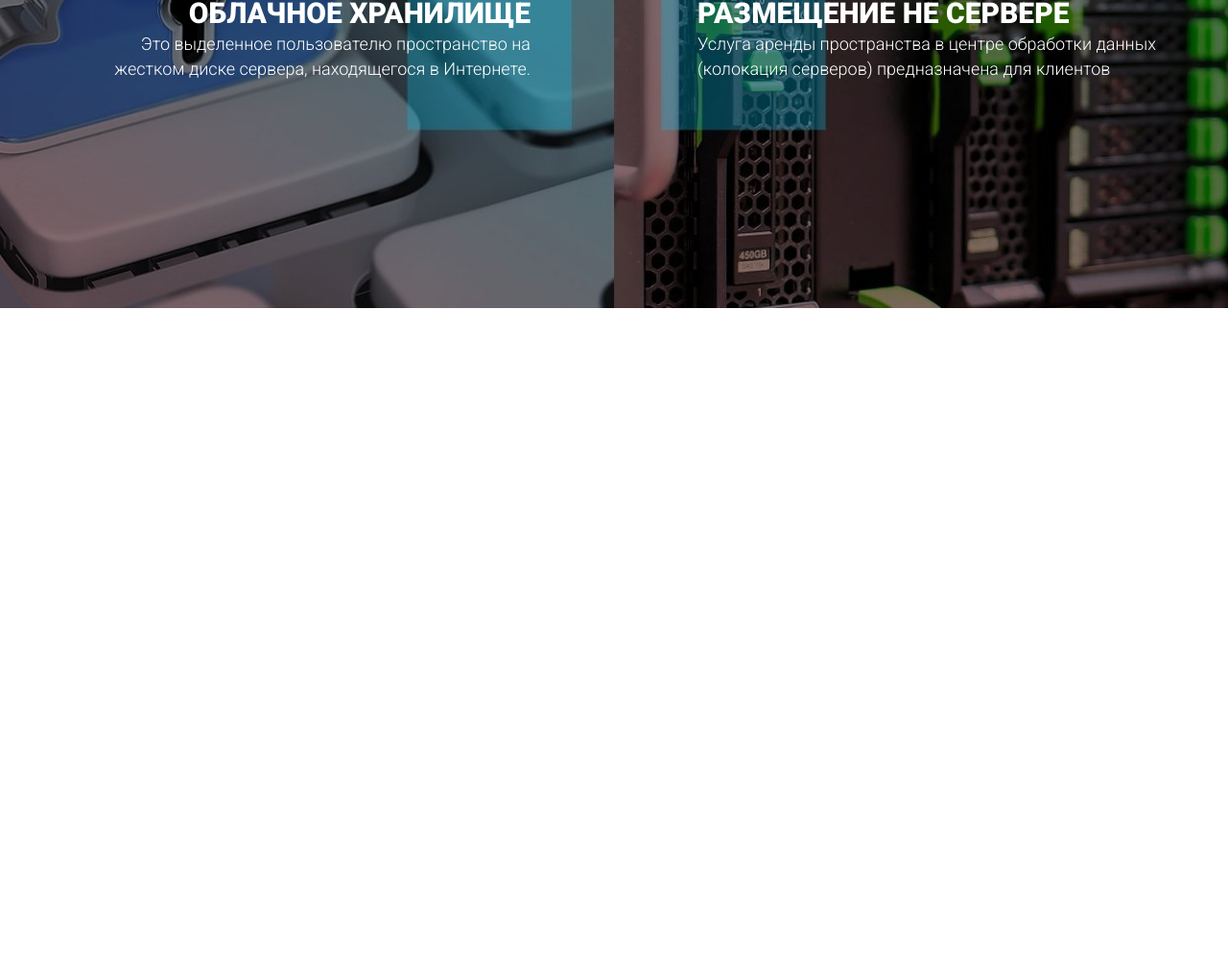
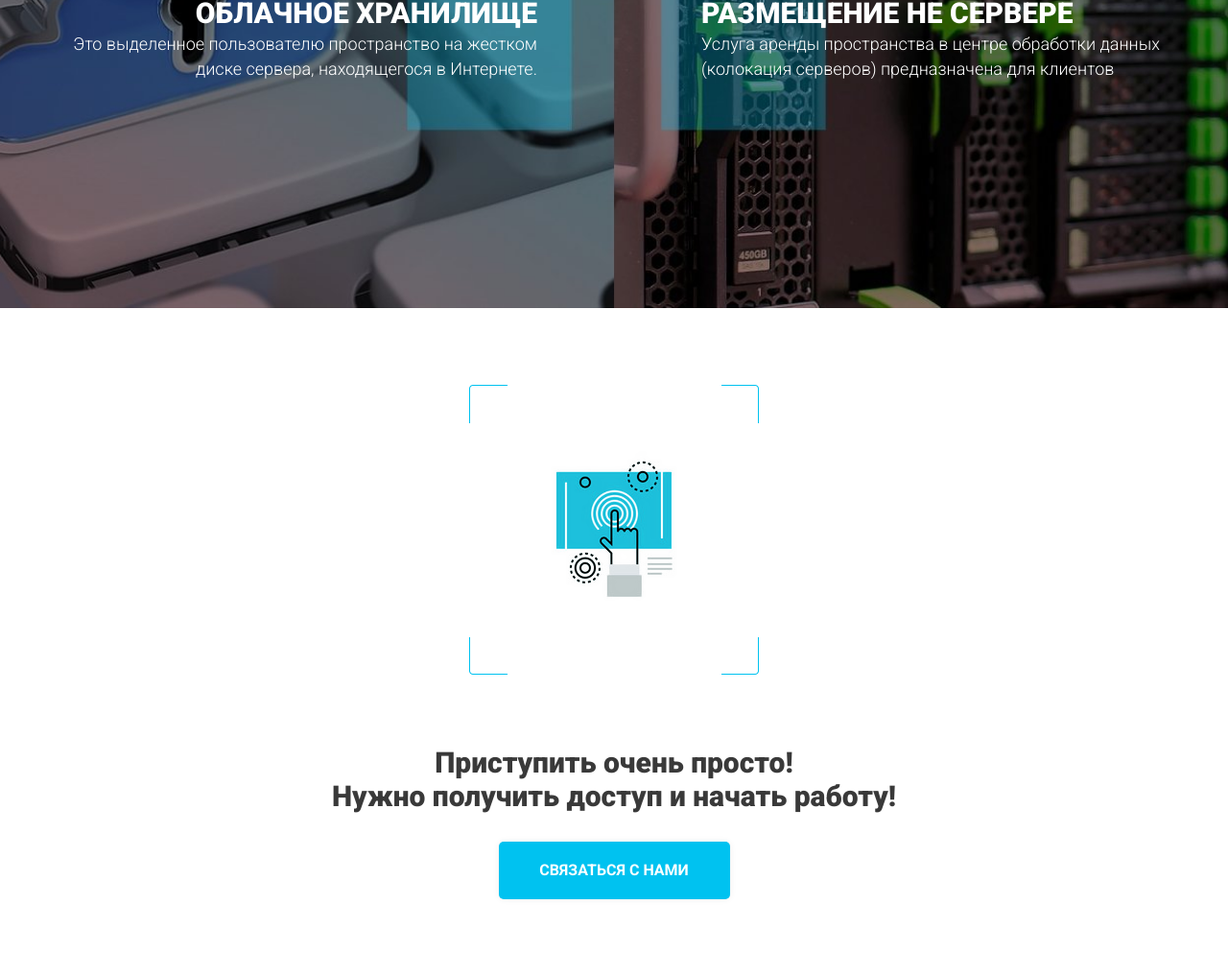
Before and after one commit to sayktiger/SmartPhone, a website: page src/index.html in a window 1280 px wide. Shown: the part 4291-5308 px from the top of the page at 96% size. Before the commit the page ends 4612 px from the top, so only its background shows below. Drawn offline with nearby package versions, Linux system fonts and the light colour scheme; files that its build step writes are made by us from their sources; files whose address does not match are found by name.

Commit message:
complited block contact

```diff
--- a/src/index.html
+++ b/src/index.html
@@ -189,6 +189,14 @@
         </div>
     </section>
 
+    <section class="contacts">
+        <div class="container">
+            <img class="contacts__img" src="img/button.png" alt="Кнопочка">
+            <h2 class="title title_grey contacts__title">Приступить очень просто! <br> Нужно получить доступ и начать работу!</h2>
+            <button class="contacts__button">связаться с нами</button>
+        </div>
+    </section>
+
     <script src="js/script.js"></script>
 </body>
 </html>
--- /dev/null
+++ b/src/sass/blocks/_contacts.scss
@@ -0,0 +1,16 @@
+.contacts{
+    padding: 80px 0;
+    &__img{
+        display: block;
+        margin: 0 auto;
+        margin-bottom: 74px;
+    }
+    &__title{
+        margin-bottom: 30px;
+    }
+    &__button{
+        @include button;
+        display: block;
+        margin: 0 auto;
+    }
+}
--- a/src/sass/blocks/_data.scss
+++ b/src/sass/blocks/_data.scss
@@ -10,7 +10,7 @@
     }
     &__cloud{
         text-align: right;
-        max-width: 483px;
+        max-width: 490px;
         &_title{
             line-height: 22px;
             font-weight: 900;
@@ -26,7 +26,7 @@
     }
     &__server{
         text-align: left;
-        max-width: 483px;
+        max-width: 479px;
         &_title{
             line-height: 22px;
             font-weight: 900;
--- a/src/sass/style.scss
+++ b/src/sass/style.scss
@@ -43,6 +43,7 @@ img{
 @import "blocks/desition";
 @import "blocks/advantage";
 @import "blocks/data";
+@import "blocks/contacts";
 
 //media
 @import "media/media";
```
Also changed, not shown: dist/css/style.min.css, dist/index.html.
